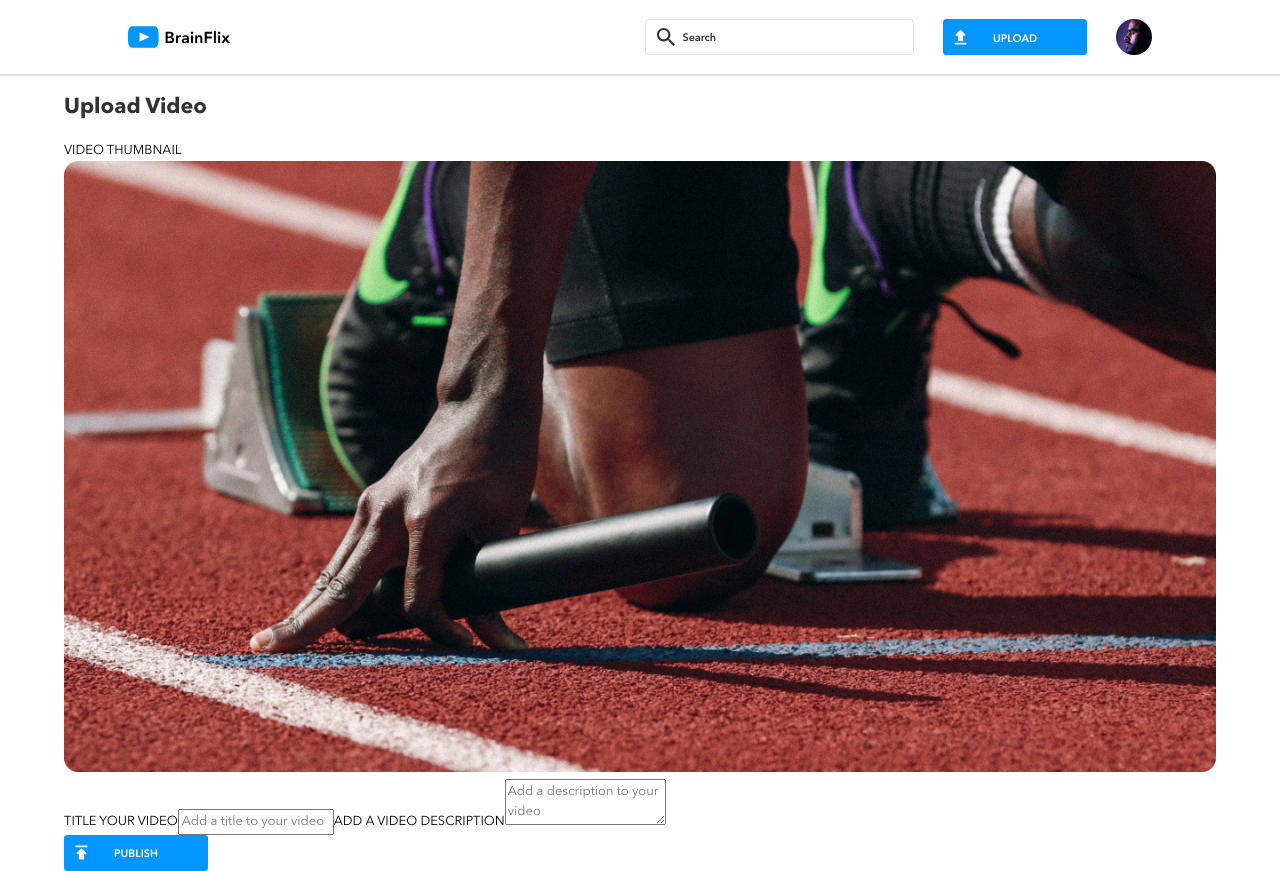
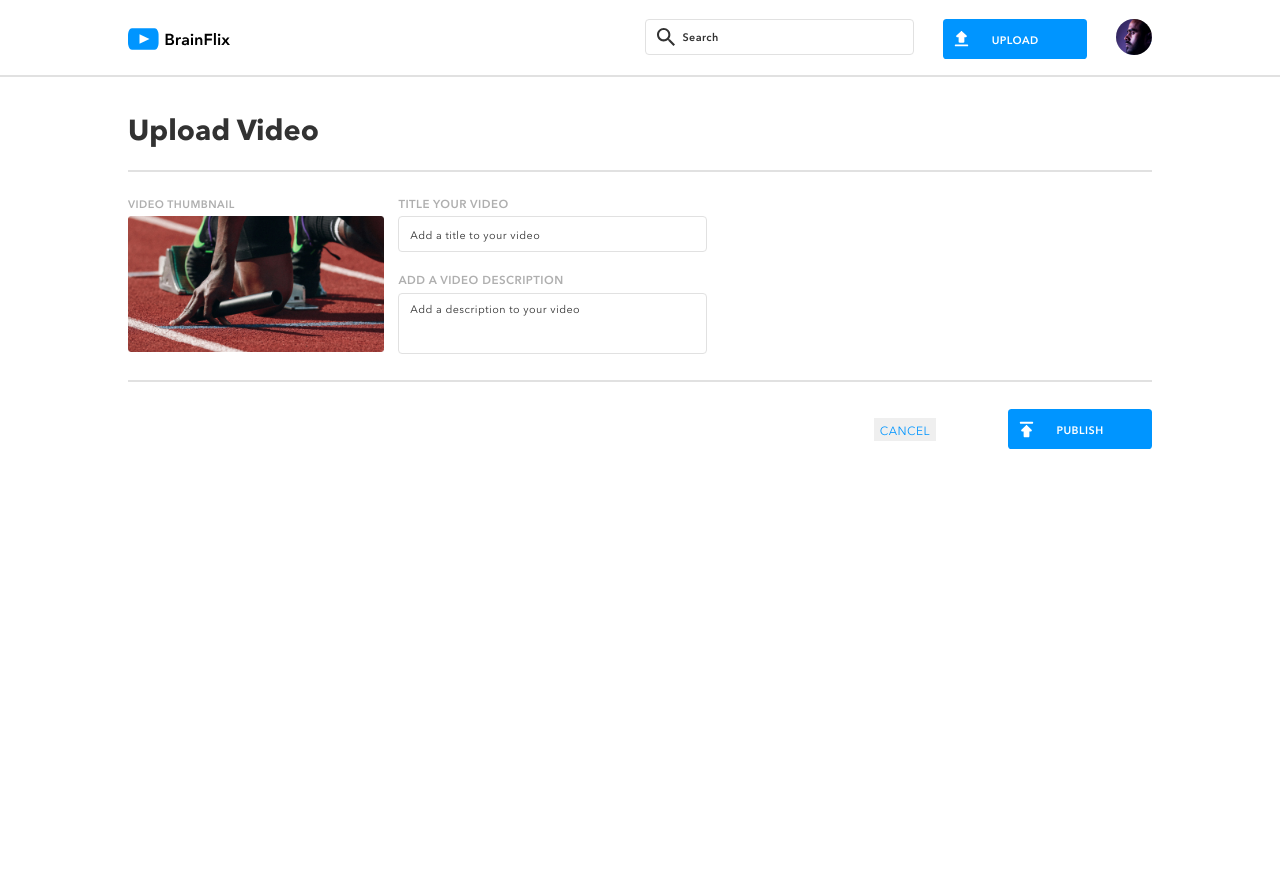
Before and after one commit to Fordenstraz/Brainflix_Project_App, a React (Create React App) app: page /upload in a window 1280 px wide. After the commit the page ends 800 px from the top, so only its background shows below. Built offline with nearby package versions, Linux system fonts and the light colour scheme.

Commit message:
Finish UploadVideo component and styling

```diff
--- a/src/App.js
+++ b/src/App.js
@@ -5,12 +5,6 @@ import './App.scss';
 import avatar from './assets/images/Mohan-muruge.jpg';
 import JSONVideoList from './data/videos.json';
 import JSONVideoData from './data/video-details.json';
-//Components
-import Comments from './components/Comments/Comments';
-import Header from './components/Header/Header';
-import VideoPlayer from './components/VideoPlayer/VideoPlayer';
-import VideoInfo from './components/VideoInfo/VideoInfo';
-import VideoList from './components/VideoList/VideoList';
 //Pages
 import Home from './pages/Home/Home';
 import Upload from './pages/Upload/Upload';
--- a/src/components/Button/Button.scss
+++ b/src/components/Button/Button.scss
@@ -8,7 +8,7 @@
 	justify-content: center;
 	align-items: center;
 	gap: 0.75rem;
-	height: 2.5rem;
+	height: 2.75rem;
 	width: 100%;
 	margin-top: 1rem;
 	color: colours.$primary_light;
@@ -35,7 +35,7 @@
 
 	&__text {
 		@extend %labels_buttons-mobile;
-		font-size: 0.875rem;
+		font-size: 0.825rem;
 		padding-top: 0.25rem;
 
 		@include mixins.tablet {
--- a/src/components/Comments/Comments.scss
+++ b/src/components/Comments/Comments.scss
@@ -36,8 +36,6 @@
 
 	&__input {
 		@extend %form-field;
-		resize: none;
-		scrollbar-width: none;
 	}
 
 	&__input-wrapper {
--- a/src/components/Header/Header.scss
+++ b/src/components/Header/Header.scss
@@ -17,7 +17,7 @@
 	}
 
 	@include mixins.desktop {
-		padding: 1.5vw calc(10vw - 1.25rem) 1.5vw 10vw;
+		padding: 1.5vw calc(10vw - 1.25rem) 1.25vw 10vw;
 	}
 }
 
--- a/src/components/UploadVideo/UploadVideo.jsx
+++ b/src/components/UploadVideo/UploadVideo.jsx
@@ -11,6 +11,7 @@ export default function UploadVideo() {
 			<section className='upload-section'>
 				<h1 className='upload-section__heading'>Upload Video</h1>
 
+				<div className='upload-section__form-wrapper'>
 					<figure className='upload-section__thumbnail'>
 						<figcaption className='upload-section__thumbnail-heading'>
 							VIDEO THUMBNAIL
@@ -27,7 +28,6 @@ export default function UploadVideo() {
 							className='upload-section__label'
 							htmlFor='video-title'>
 							TITLE YOUR VIDEO
-					</label>
 							<input
 								className='upload-section__title-input'
 								type='text'
@@ -35,23 +35,29 @@ export default function UploadVideo() {
 								id='video-title'
 								placeholder='Add a title to your video'
 							/>
+						</label>
 
 						<label
 							className='upload-section__label'
 							htmlFor='video-description'>
 							ADD A VIDEO DESCRIPTION
-					</label>
 							<textarea
 								className='upload-section__desc-input'
 								name='video-description'
 								id='video-description'
+								rows='5'
 								placeholder='Add a description to your video'></textarea>
+						</label>
+					</form>
+				</div>
 
+				<div className='btn-wrapper'>
 					<Button
 						icon={publishIcon}
 						label='PUBLISH'
 					/>
-				</form>
+					<button className='cancel-btn'>CANCEL</button>
+				</div>
 			</section>
 		</div>
 	);
--- a/src/components/UploadVideo/UploadVideo.scss
+++ b/src/components/UploadVideo/UploadVideo.scss
@@ -6,16 +6,51 @@
 .upload-section {
 	padding: 0 5vw;
 
+	@include mixins.desktop {
+		padding: 0 10vw;
+	}
+
 	&__heading {
+		margin-top: 1.5rem;
 		@extend %page_header-mobile;
 		color: colours.$primary_dark;
+
+		@include mixins.tablet {
+			padding-bottom: 1.25rem;
+			border-bottom: 2px solid colours.$secondary_med;
+			@include typography.page_header;
+			font-size: 2rem;
+		}
+
+		@include mixins.desktop {
+			margin: 2.5rem 0 0.75rem;
+		}
+	}
+
+	&__form-wrapper {
+		@include mixins.desktop {
+			display: flex;
+			align-items: baseline;
+			gap: 1rem;
+		}
 	}
 
 	&__thumbnail {
 		width: 100%;
 		margin: 0;
 
+		@include mixins.tablet {
+			width: 45vw;
+		}
+
+		@include mixins.desktop {
+			width: 20vw;
+		}
+
 		&-heading {
+			@extend %labels_buttons-mobile;
+			color: colours.$primary_med;
+			margin: 0.275rem 0;
 		}
 
 		&-img {
@@ -24,15 +59,33 @@
 	}
 
 	&__form {
+		display: flex;
+		flex-direction: column;
 	}
 
 	&__label {
+		margin: 1rem 0 0.5rem;
+		@extend %labels_buttons-mobile;
+		font-size: 0.8rem;
+		color: colours.$primary_med;
 	}
 
 	&__title-input {
+		@extend %form-field;
+		width: 100%;
+		margin-top: 0.3rem;
 	}
 
 	&__desc-input {
+		@extend .upload-section__title-input;
+
+		@include mixins.tablet {
+			height: 5.5rem;
+		}
+
+		@include mixins.desktop {
+			height: 4.25rem;
+		}
 	}
 
 	&__wrapper {
@@ -41,5 +94,27 @@
 	}
 }
 
+.btn-wrapper {
+	display: flex;
+	flex-direction: column;
+	align-items: center;
+
+	@include mixins.tablet {
+		flex-direction: row-reverse;
+		border-top: 2px solid colours.$secondary_med;
+		margin-top: 1rem;
+	}
+}
+
 .cancel-btn {
+	border: none;
+	margin: 2.5rem 5rem;
+	@extend %labels_buttons-mobile;
+	font-size: 0.825rem;
+	color: colours.$primary_colour;
+
+	@include mixins.tablet {
+		padding-top: 0.5rem;
+		font-weight: 400;
+	}
 }
--- a/src/styles/partials/placeholders.scss
+++ b/src/styles/partials/placeholders.scss
@@ -11,6 +11,8 @@
 	outline: 0;
 	@extend %labels_buttons-mobile;
 	font-weight: 400;
+	resize: none;
+	scrollbar-width: none;
 
 	@include mixins.tablet {
 		height: 2.5rem;
--- a/src/styles/partials/typography.scss
+++ b/src/styles/partials/typography.scss
@@ -55,6 +55,7 @@
 	font-size: 0.75rem;
 	font-weight: 600;
 	line-height: 1.25;
+	letter-spacing: 0.032rem;
 }
 
 // STANDARD TYPOGRAPHY
```
Lines whose indentation alone changed are shown as unchanged.
